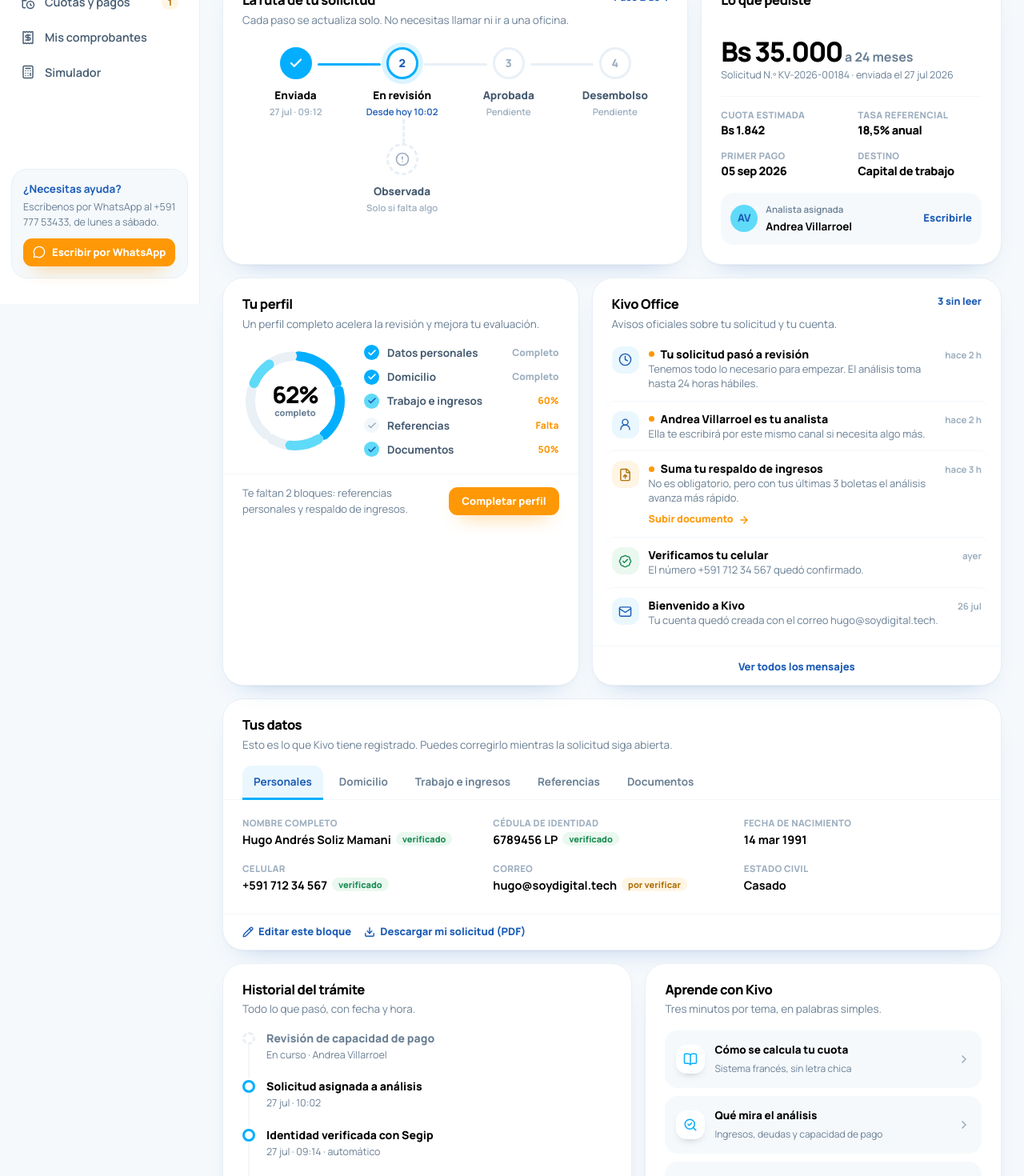
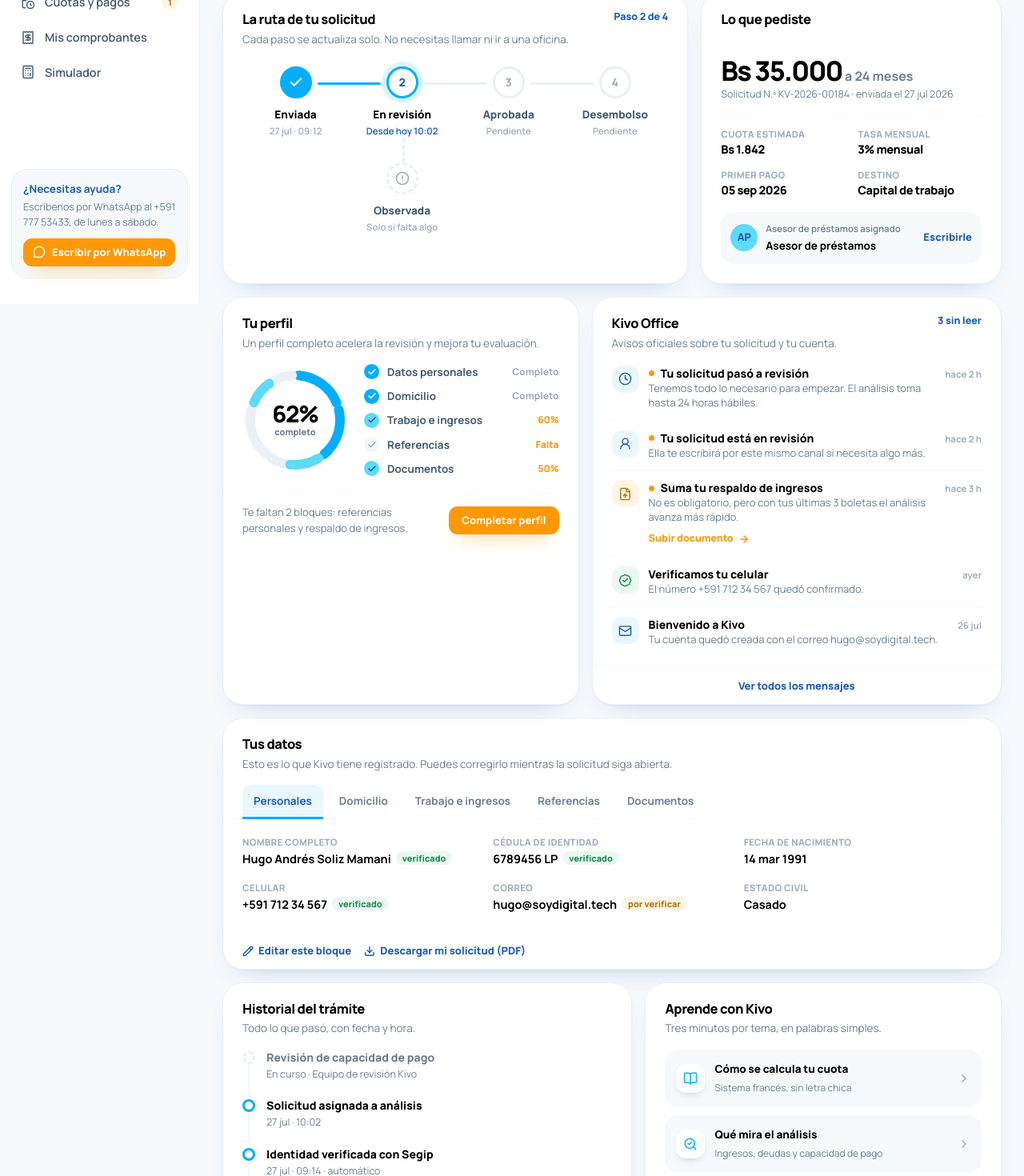
Before and after one commit to soydigitaltech/onboarding-kivo-next, a Next.js app: page /dashboard in a window 1280 px wide. Shown: the part 420-1890 px from the top of the page at 80% size. Built offline with nearby package versions, Linux system fonts and the light colour scheme.

Commit message:
fix: actualiza tasa asesor y estados del préstamo

```diff
--- a/app/onboarding/page.tsx
+++ b/app/onboarding/page.tsx
@@ -26,10 +26,12 @@
 };
 
 export default function OnboardingPage() {
-  // Evita el desajuste de hidratación con el store persistido:
-  // el contenido se monta recién en cliente.
   const [mounted, setMounted] = useState(false);
-  useEffect(() => setMounted(true), []);
+
+  useEffect(() => {
+    // eslint-disable-next-line react-hooks/set-state-in-effect
+    setMounted(true);
+  }, []);
 
   const router = useRouter();
   const currentStep = useOnboardingStore((s) => s.currentStep);
--- a/app/registro/page.tsx
+++ b/app/registro/page.tsx
@@ -11,12 +11,13 @@
 export default function RegistroPage() {
   const router = useRouter();
   const cuenta = useOnboardingStore((s) => s.cuenta);
+  const [mounted, setMounted] = useState(false);
 
-  const [mounted, setMounted] = useState(false);
-  useEffect(() => setMounted(true), []);
+  useEffect(() => {
+    // eslint-disable-next-line react-hooks/set-state-in-effect
+    setMounted(true);
+  }, []);
 
-  // Si ya hay una cuenta verificada en este navegador (avance guardado),
-  // se salta el registro y se va directo a continuar la solicitud.
   useEffect(() => {
     if (mounted && cuenta) {
       router.replace("/onboarding");
@@ -39,6 +40,7 @@
             <p className="text-xs font-bold uppercase tracking-[0.12em] text-primary">
               Bienvenido a Kivo
             </p>
+
             <h1 className="mt-1 text-xl font-extrabold tracking-tight text-ink sm:text-2xl">
               Crea tu cuenta para continuar
             </h1>
--- a/components/cuotas/CuotasView.tsx
+++ b/components/cuotas/CuotasView.tsx
@@ -43,8 +43,11 @@
   const modulos = useMemo(() => {
     const N = 25;
     const celda = tamano / N;
-    let s = semilla * 9301 + 49297;
-    const rnd = () => ((s = (s * 9301 + 49297) % 233280) / 233280);
+    const pseudoAleatorio = (indice: number) => {
+      const valor = Math.sin(semilla * 9301 + indice * 49297) * 10000;
+      return valor - Math.floor(valor);
+    };
+
     const enFinder = (c: number, r: number) =>
       (c < 8 && r < 8) || (c > N - 9 && r < 8) || (c < 8 && r > N - 9);
 
@@ -52,7 +55,10 @@
     for (let r = 0; r < N; r++) {
       for (let c = 0; c < N; c++) {
         if (enFinder(c, r)) continue;
-        if (rnd() > 0.53) puntos.push({ x: c * celda, y: r * celda });
+        const indice = r * N + c;
+        if (pseudoAleatorio(indice) > 0.53) {
+          puntos.push({ x: c * celda, y: r * celda });
+        }
       }
     }
     return { puntos, celda, N };
@@ -186,10 +192,10 @@
         marco: "bg-[#FFEFEE] border-[#FBD5D1]",
         color: "text-[#F0736A]",
         icono: AlertTriangle,
-        antetitulo: `Cuota ${foco.numero} · vencida`,
+        antetitulo: `Cuota ${foco.numero} · en mora`,
         texto: `Se venció el ${foco.vence}. Cada día suma ${bs(CREDITO.moraDiaria)} de mora — págala hoy y tu préstamo vuelve a estar al día.`,
         chips: [
-          { icono: CalendarX, texto: `${foco.diasAtraso} días de atraso` },
+          { icono: CalendarX, texto: `${foco.diasAtraso} días en mora` },
           { icono: TrendingUp, texto: `Mora acumulada: ${bs(foco.mora ?? 0)}` },
         ],
       },
@@ -391,7 +397,7 @@
               cuota.estado === "pagada"
                 ? `Pagada el ${cuota.pagadaEl} · ${cuota.metodo}`
                 : cuota.estado === "mora"
-                  ? `Venció el ${cuota.vence} · ${cuota.diasAtraso} días de atraso`
+                  ? `No pagada desde el ${cuota.vence} · ${cuota.diasAtraso} días en mora`
                   : cuota.estado === "pronto"
                     ? `Vence el ${cuota.vence} · en ${cuota.diasRestantes} días`
                     : cuota.estado === "revision"
--- a/components/dashboard/TableroView.tsx
+++ b/components/dashboard/TableroView.tsx
@@ -366,7 +366,7 @@
             <dl className="grid grid-cols-2 gap-x-4 gap-y-3 border-t border-[#F2F7FB] pt-3.5">
               {[
                 ["Cuota estimada", bs(SOLICITUD.cuota)],
-                ["Tasa referencial", SOLICITUD.tasa],
+                ["Tasa mensual", "3% mensual"],
                 ["Primer pago", SOLICITUD.primerPago],
                 ["Destino", SOLICITUD.destino],
               ].map(([k, v]) => (
@@ -382,7 +382,7 @@
                 {SOLICITUD.analista.iniciales}
               </div>
               <div>
-                <small className="block text-[11.5px] font-semibold text-[#6A7F94]">Analista asignada</small>
+                <small className="block text-[11.5px] font-semibold text-[#6A7F94]">Asesor de préstamos asignado</small>
                 <b className="text-[13.5px]">{SOLICITUD.analista.nombre}</b>
               </div>
               <button className="ml-auto text-[13px] font-extrabold text-primary-dark">Escribirle</button>
--- a/components/onboarding/steps/DocumentoSlot.tsx
+++ b/components/onboarding/steps/DocumentoSlot.tsx
@@ -1,6 +1,6 @@
 "use client";
 
-import { useEffect, useRef, useState, type DragEvent } from "react";
+import { useEffect, useMemo, useRef, useState, type DragEvent } from "react";
 import {
   CircleCheckBig,
   Download,
@@ -46,19 +46,18 @@
 
 /** Objeto URL para previsualizar imágenes, con limpieza automática. */
 function useObjectUrl(file: File | null): string | null {
-  const [url, setUrl] = useState<string | null>(null);
+  const objectUrl = useMemo(() => {
+    if (!file || !file.type.startsWith("image/")) return null;
+    return URL.createObjectURL(file);
+  }, [file]);
 
   useEffect(() => {
-    if (!file || !file.type.startsWith("image/")) {
-      setUrl(null);
-      return;
-    }
-    const objectUrl = URL.createObjectURL(file);
-    setUrl(objectUrl);
-    return () => URL.revokeObjectURL(objectUrl);
-  }, [file]);
+    return () => {
+      if (objectUrl) URL.revokeObjectURL(objectUrl);
+    };
+  }, [objectUrl]);
 
-  return url;
+  return objectUrl;
 }
 
 interface DocumentoSlotProps {
--- a/components/onboarding/steps/ResumenForm.tsx
+++ b/components/onboarding/steps/ResumenForm.tsx
@@ -9,7 +9,6 @@
 import { formatBs } from "@/lib/schemas/datos-financieros";
 import { CIUDADES } from "@/lib/schemas/datos-personales";
 import {
-  CONTRACT_TYPES,
   HOUSING_TYPES,
   MARITAL_STATUSES,
 } from "@/lib/schemas/informacion-complementaria";
--- a/components/onboarding/steps/SimulacionForm.tsx
+++ b/components/onboarding/steps/SimulacionForm.tsx
@@ -192,7 +192,7 @@
             </div>
           </div>
 
-          {/* Tasa referencial */}
+          {/* Tasa mensual */}
           <div className="mt-4 flex items-center justify-between gap-3 rounded-xl bg-surface px-4 py-3">
             <div>
               <p className="text-xs font-medium text-muted">
--- a/components/shell/AppShell.tsx
+++ b/components/shell/AppShell.tsx
@@ -1,10 +1,9 @@
 "use client";
 
-import { useState, type ReactNode, useEffect } from "react";
+import { useState, type ReactNode } from "react";
 import Link from "next/link";
 import { usePathname } from "next/navigation";
 import {
-  Bell,
   Calculator,
   CalendarClock,
   FileText,
@@ -16,7 +15,6 @@
   PanelLeftOpen,
   Receipt,
   Route as RouteIcon,
-  Settings,
   UserRound,
   type LucideIcon,
 } from "lucide-react";
@@ -68,17 +66,9 @@
   const [mini, setMini] = useState(false);
   const [drawer, setDrawer] = useState(false);
   const [showLogoutModal, setShowLogoutModal] = useState(false);
-  const [saludoEmoji, setSaludoEmoji] = useState("👋");
   const pathname = usePathname();
 
   const anchoMenu = mini ? "lg:w-20" : "lg:w-[250px]";
-
-  useEffect(() => {
-    // Emojis de saludo aleatorios
-    const saludos = ["👋", "🙌", "✨", "👋🏻", "🙋", "🤗", "😊", "🌟", "💪", "🚀"];
-    const randomEmoji = saludos[Math.floor(Math.random() * saludos.length)];
-    setSaludoEmoji(randomEmoji);
-  }, []);
 
   const handleLogout = () => {
     setShowLogoutModal(true);
--- a/lib/kivo/datos.ts
+++ b/lib/kivo/datos.ts
@@ -88,7 +88,7 @@
   primerPago: "05 sep 2026",
   destino: "Capital de trabajo",
   enviadaEl: "27 jul 2026",
-  analista: { nombre: "Andrea Villarroel", iniciales: "AV" },
+  analista: { nombre: "Asesor de préstamos", iniciales: "AP" },
 };
 
 export const VISTAS_SOLICITUD: Record<EstadoSolicitud, VistaSolicitud> = {
@@ -98,7 +98,7 @@
     antetitulo: "Solicitud en curso",
     titulo: "Estamos revisando tu solicitud",
     texto:
-      "Andrea revisa tus ingresos y tu capacidad de pago. Te avisamos aquí y por correo apenas haya novedad — no necesitas hacer nada más por ahora.",
+      "El equipo de revisión está verificando tus ingresos y tu capacidad de pago. Te avisaremos aquí y por WhatsApp apenas haya novedades. Si tu solicitud resulta preaprobada, un asesor de préstamos se comunicará contigo.",
     subtituloTopbar: "Tu solicitud KV-2026-00184 está en revisión",
     meta: [
       { icono: "reloj", texto: "Respuesta estimada: hoy hasta las 18:00" },
@@ -112,7 +112,7 @@
     subtitulos: { revision: "Desde hoy 10:02", aprobada: "Pendiente", desembolso: "Pendiente" },
     notaRamal: "Solo si falta algo",
     historial: [
-      { titulo: "Revisión de capacidad de pago", detalle: "En curso · Andrea Villarroel", pendiente: true },
+      { titulo: "Revisión de capacidad de pago", detalle: "En curso · Equipo de revisión Kivo", pendiente: true },
       { titulo: "Solicitud asignada a análisis", detalle: "27 jul · 10:02" },
       { titulo: "Identidad verificada con Segip", detalle: "27 jul · 09:14 · automático" },
       { titulo: "Solicitud enviada", detalle: "27 jul · 09:12 · desde la web" },
@@ -131,7 +131,7 @@
         id: "m2",
         tipo: "info",
         icono: "usuario",
-        titulo: "Andrea Villarroel es tu analista",
+        titulo: "Tu solicitud está en revisión",
         texto: "Ella te escribirá por este mismo canal si necesita algo más.",
         cuando: "hace 2 h",
         noLeido: true,
@@ -219,7 +219,7 @@
         id: "o3",
         tipo: "info",
         icono: "usuario",
-        titulo: "Andrea Villarroel es tu analista",
+        titulo: "Tu solicitud está en revisión",
         texto: "Ella te escribirá por este mismo canal si necesita algo más.",
         cuando: "hace 5 h",
         noLeido: false,
@@ -298,7 +298,7 @@
         id: "a4",
         tipo: "info",
         icono: "usuario",
-        titulo: "Andrea Villarroel es tu analista",
+        titulo: "Tu solicitud está en revisión",
         texto: "Ella te acompaña hasta el desembolso.",
         cuando: "hace 6 h",
         noLeido: false,
```
